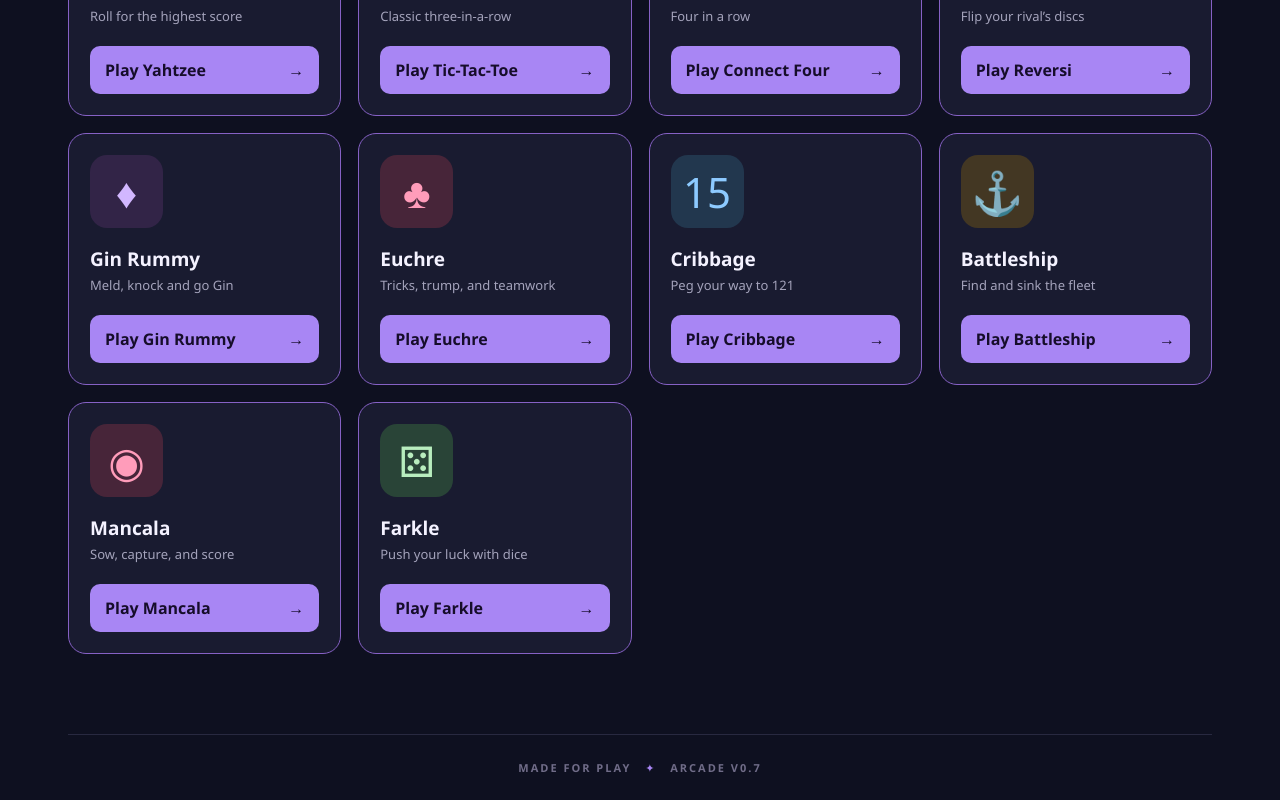
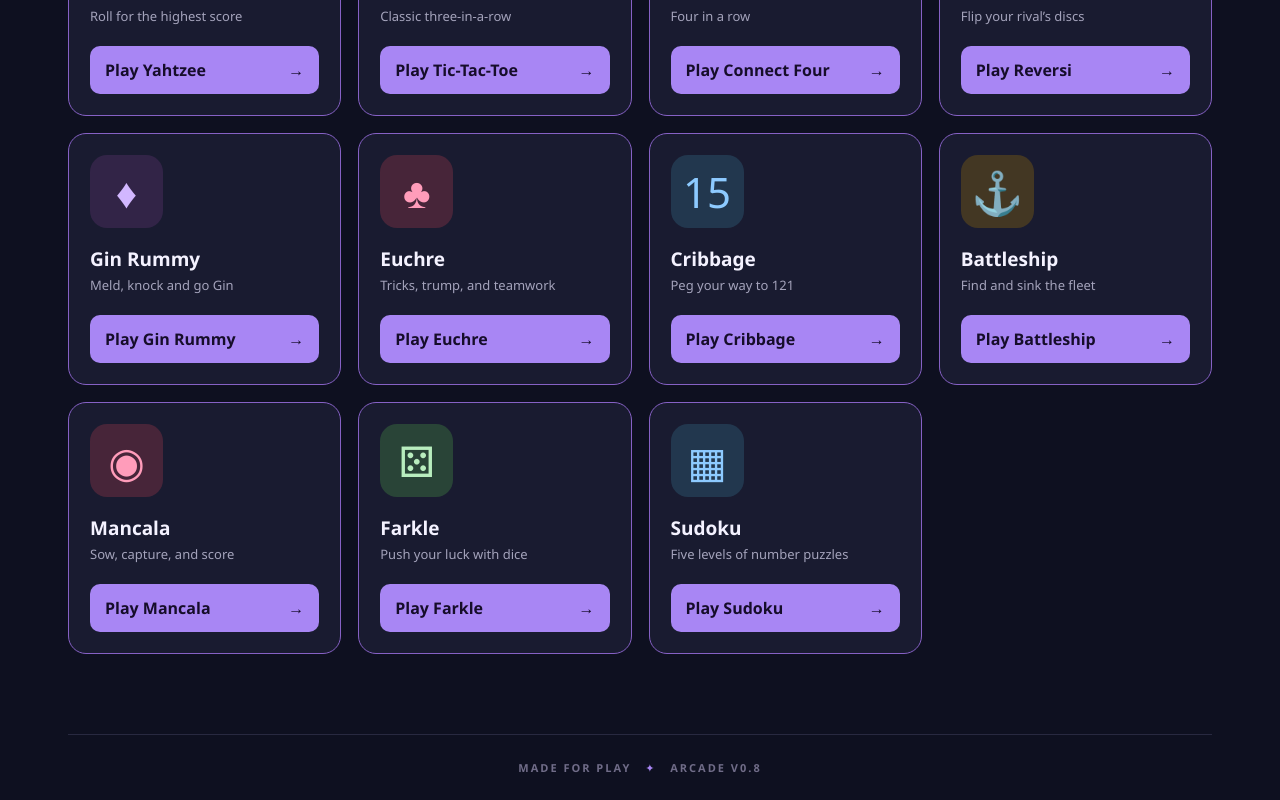
Before and after one commit to davidlwatsonjr/arcade, a React (Vite) app: page / in a window 1280 px wide. Shown: the part 1529-2329 px from the top of the page. Built offline with nearby package versions, Linux system fonts and the light colour scheme.

Commit message:
feat(lobby): publish Sudoku as game 23 with SEO and offline integration

```diff
--- a/package.json
+++ b/package.json
@@ -1,7 +1,7 @@
 {
   "name": "arcade",
   "private": true,
-  "version": "0.7.0",
+  "version": "0.8.0",
   "type": "module",
   "scripts": {
     "dev": "vite",
--- a/scripts/build-seo.mjs
+++ b/scripts/build-seo.mjs
@@ -6,8 +6,8 @@ const origin='https://arcade.davidlwatsonjr.com';
 const escape=value=>String(value).replaceAll('&','&amp;').replaceAll('<','&lt;').replaceAll('>','&gt;').replaceAll('"','&quot;');
 const gamePath=g=>'/games/'+g.slug+'/';
 const template=await readFile(new URL('index.html',dist),'utf8');
-const homeTitle='Arcade – Free Classic Card, Board & Dice Games';
-const homeDesc='Play 22 free classic games against the computer, including Spades, Solitaire, Chess, Uno and more. Mobile-friendly, installable and playable offline after the first visit.';
+const homeTitle='Arcade – Free Classic Card, Board, Dice & Puzzle Games';
+const homeDesc='Play '+catalog.length+' free classic games against the computer, including Spades, Solitaire, Chess, Uno and more. Mobile-friendly, installable and playable offline after the first visit.';
 const links=games=>games.map(g=>'<li><a href="'+gamePath(g)+'">Play '+escape(g.name)+'</a> — '+escape(g.subtitle)+'</li>').join('');
 function render(game){
  const path=game?gamePath(game):'/';
--- a/src/game-catalog.json
+++ b/src/game-catalog.json
@@ -174,5 +174,13 @@
     "subtitle": "Push your luck with dice",
     "description": "Roll six dice, keep scoring combinations, and choose whether to bank points or risk another roll. Race a computer opponent to 10,000.",
     "category": "Dice"
+  },
+  {
+    "name": "Sudoku",
+    "slug": "sudoku",
+    "icon": "▦",
+    "subtitle": "Five levels of number puzzles",
+    "description": "Solve unique 9×9 Sudoku puzzles in Easy, Medium, Hard, Mensa and Ridiculous tiers. Fill every row, column and 3×3 box with digits 1–9. Use pencil marks, hints, daily challenges and offline saves.",
+    "category": "Puzzle"
   }
 ]
--- a/src/games/sudoku/Sudoku.tsx
+++ b/src/games/sudoku/Sudoku.tsx
@@ -8,7 +8,7 @@ export function Sudoku({onBack}:{onBack:()=>void}){
  const [selected,select]=useState(0),[pencil,setPencil]=useState(false),[check,setCheck]=usePersistentState('arcade:sudoku:check',true),[message,setMessage]=useState('');
  useEffect(()=>{if(s.won)return;const id=setInterval(()=>{if(!document.hidden)set(x=>({...x,seconds:x.seconds+1}))},1000);return()=>clearInterval(id)},[s.won,set]);
  function input(n:number){set(x=>enter(x,selected,n,pencil));setMessage('')}
- useEffect(()=>{function key(e:KeyboardEvent){if((e.target as HTMLElement).matches('input,select,textarea,button'))return;if(/^[1-9]$/.test(e.key)){input(Number(e.key));e.preventDefault()}else if(['Delete','Backspace','0'].includes(e.key)){input(0);e.preventDefault()}else if(e.key.startsWith('Arrow')){const delta=e.key==='ArrowUp'?-9:e.key==='ArrowDown'?9:e.key==='ArrowLeft'?-1:1;select(i=>Math.max(0,Math.min(80,i+delta)));e.preventDefault()}}window.addEventListener('keydown',key);return()=>window.removeEventListener('keydown',key)},[selected,pencil]);
+ useEffect(()=>{function key(e:KeyboardEvent){if((e.target as HTMLElement).matches('input,select,textarea'))return;if(/^[1-9]$/.test(e.key)){input(Number(e.key));e.preventDefault()}else if(['Delete','Backspace','0'].includes(e.key)){input(0);e.preventDefault()}else if(e.key.startsWith('Arrow')){const delta=e.key==='ArrowUp'?-9:e.key==='ArrowDown'?9:e.key==='ArrowLeft'?-1:1;select(i=>Math.max(0,Math.min(80,i+delta)));e.preventDefault()}}window.addEventListener('keydown',key);return()=>window.removeEventListener('keydown',key)},[selected,pencil]);
  function newGame(level:Level,daily=false){if(!s.won&&s.undo.length&&!confirm('Replace your current puzzle?'))return;const date=new Date().toISOString().slice(0,10);set(x=>fresh(level,x.stats,daily?date:null));select(0);setMessage('')}
  function getHint(){const result=hint(s);if(result.hint){set(result.state);select(result.hint.index);setMessage(result.hint.reason)}}
  return <main className="arc-game sudoku-game"><button className="back" onClick={onBack}>← Back to games</button><h1>Sudoku</h1><p>Fill every row, column and 3×3 box with 1–9. Each puzzle has exactly one solution.</p><div className="sudoku-levels">{levels.map(l=><button key={l} className={s.level===l?'active':''} onClick={()=>newGame(l)}>{l}</button>)}</div><div className="arc-score">{s.level} · {time(s.seconds)} · Hints {s.hints}{check?' · Mistakes '+s.mistakes:''}{s.daily?' · Daily '+s.daily:''}</div><div className="sudoku-board" role="group" aria-label="Sudoku board">{s.board.map((n,i)=><button key={i} aria-label={'Row '+(Math.floor(i/9)+1)+' column '+(i%9+1)+(n?', '+n:' empty')} className={['sudoku-cell',s.puzzle[i]?'given':'',selected===i?'selected':peers[selected].includes(i)?'related':'',n&&n===s.board[selected]?'matching':'',check&&n&&n!==s.solution[i]?'wrong':'',i%3===2&&i%9!==8?'box-right':'',Math.floor(i/9)%3===2&&i<72?'box-bottom':''].join(' ')} onClick={()=>select(i)}>{n||<span className="sudoku-notes">{Array.from({length:9},(_,k)=><i key={k}>{s.notes[i].includes(k+1)?k+1:''}</i>)}</span>}</button>)}</div>
--- a/src/main.tsx
+++ b/src/main.tsx
@@ -24,6 +24,7 @@ import { Cribbage } from './games/cribbage/Cribbage';
 import { Battleship } from './games/battleship/Battleship';
 import { Mancala } from './games/mancala/Mancala';
 import { Farkle } from './games/farkle/Farkle';
+import { Sudoku } from './games/sudoku/Sudoku';
 import './style.css';
 import './style-spades.css';
 import './style-games.css';
@@ -54,6 +55,7 @@ const components = {
   'Battleship': Battleship,
   'Mancala': Mancala,
   'Farkle': Farkle,
+  'Sudoku': Sudoku,
 } satisfies Record<string, React.ComponentType<{ onBack: () => void }>>;
 
 type PlayableGameName = keyof typeof components;
@@ -122,7 +124,7 @@ function App() {
           </div>
         </main>
       )}
-      <footer>MADE FOR PLAY <span>✦</span> ARCADE V0.7</footer>
+      <footer>MADE FOR PLAY <span>✦</span> ARCADE V0.8</footer>
     </div>
   );
 }
```
Also changed, not shown: 1 other file (tests, documents, lock files or other folders).
